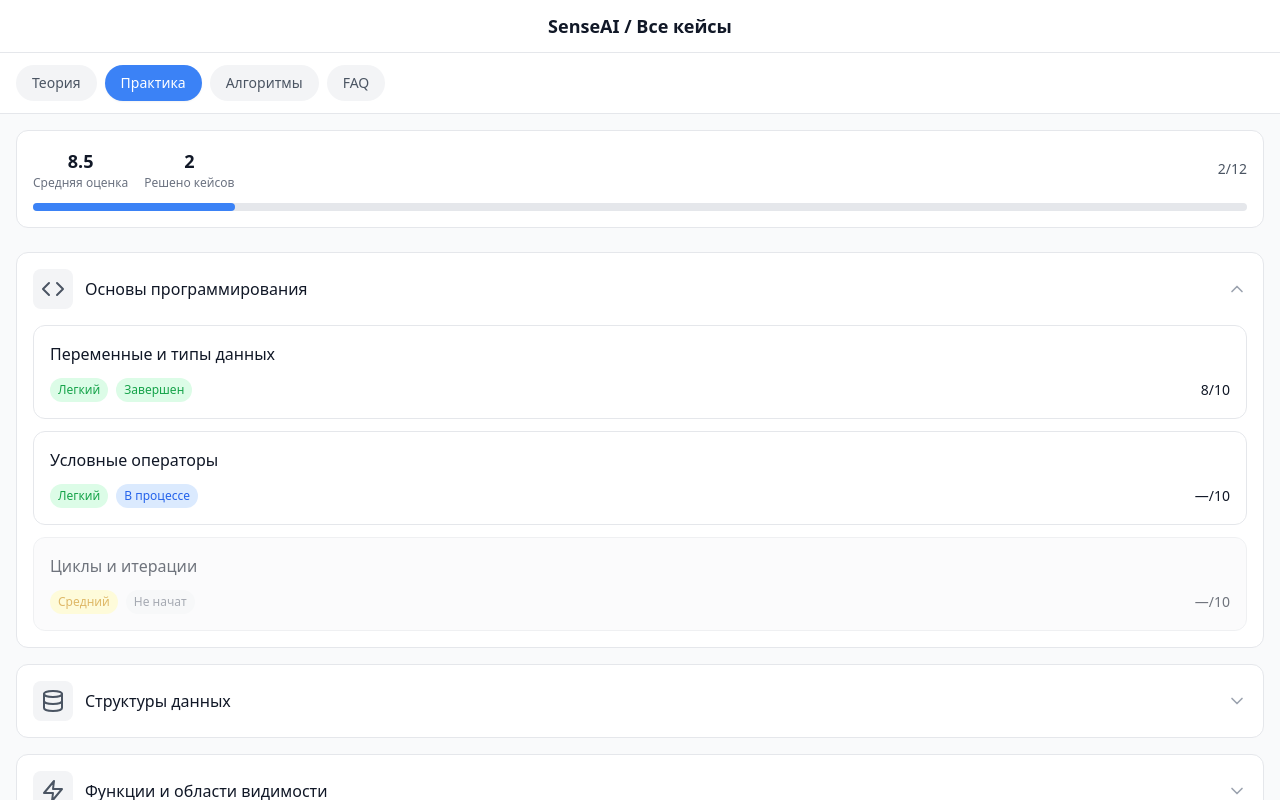
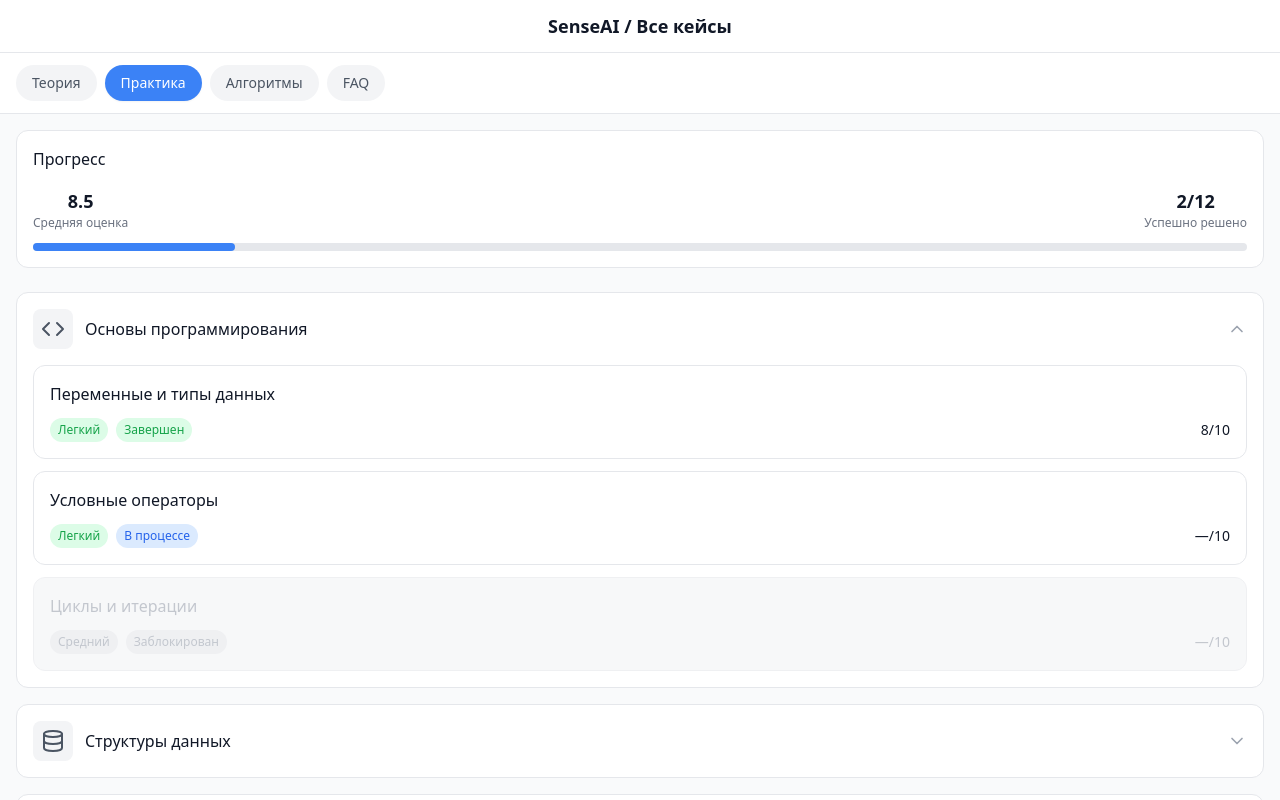
Before and after one commit to aleksey-kantuzov/practice-menu, a React (Vite) app: page / in a window 1280 px wide. Both pictures are taken after a click on the button "Основы программирования". Shown: the top 800 px of the page. Built offline with nearby package versions, Linux system fonts and the light colour scheme.

Commit message:
Обновить прогресс-бар и логику разблокировки

```diff
--- a/src/components/PracticeAccordion.tsx
+++ b/src/components/PracticeAccordion.tsx
@@ -1,6 +1,7 @@
 import React, { useState } from 'react';
-import { ChevronDown, CheckCircle, Play, Lock, Code, Database, Zap, Clock } from 'lucide-react';
+import { ChevronDown, Code, Database, Zap, Clock } from 'lucide-react';
 import { PracticeBlock, Task } from '../types';
+import { practiceBlocks } from '../data/practiceData';
 
 interface PracticeAccordionProps {
   block: PracticeBlock;
@@ -66,6 +67,22 @@ const getStatusText = (status: Task['status']) => {
   }
 };
 
+// Функция для определения доступности задачи
+const isTaskUnlocked = (taskId: number): boolean => {
+  // Получаем все задачи в порядке их следования
+  const allTasks = practiceBlocks.flatMap(block => block.tasks);
+  const currentTaskIndex = allTasks.findIndex(task => task.id === taskId);
+
+  if (currentTaskIndex === 0) {
+    // Первая задача всегда доступна
+    return true;
+  }
+
+  // Проверяем, завершена ли предыдущая задача
+  const previousTask = allTasks[currentTaskIndex - 1];
+  return previousTask.status === 'completed';
+};
+
 export const PracticeAccordion: React.FC<PracticeAccordionProps> = ({
   block,
   onTaskClick
@@ -102,44 +119,61 @@ export const PracticeAccordion: React.FC<PracticeAccordionProps> = ({
         } overflow-hidden`}
       >
         <div className="px-4 pb-4 space-y-3">
-          {block.tasks.map((task) => (
+          {block.tasks.map((task) => {
+            const isUnlocked = isTaskUnlocked(task.id);
+            const isClickable = isUnlocked && task.status !== 'not_started';
+
+            return (
               <button
                 key={task.id}
-              onClick={() => task.status !== 'not_started' && onTaskClick(task)}
-              disabled={task.status === 'not_started'}
+                onClick={() => isClickable && onTaskClick(task)}
+                disabled={!isUnlocked}
                 className={`w-full p-4 rounded-xl border text-left transition-all duration-200 ${
-                task.status === 'not_started'
-                  ? 'border-gray-200 bg-gray-50 opacity-60 cursor-not-allowed'
-                  : 'border-gray-200 bg-white hover:border-blue-300 hover:bg-blue-50 hover:shadow-md'
+                  !isUnlocked
+                    ? 'border-gray-200 bg-gray-100 opacity-60 cursor-not-allowed'
+                    : isClickable
+                    ? 'border-gray-200 bg-white hover:border-blue-300 hover:bg-blue-50 hover:shadow-md'
+                    : 'border-gray-200 bg-gray-50'
                 }`}
               >
                 <div className="flex items-center justify-between">
                   <div className="flex-1">
-                  <h4 className="font-medium text-gray-900 mb-3">{task.title}</h4>
+                    <h4 className={`font-medium mb-3 ${
+                      !isUnlocked ? 'text-gray-400' : 'text-gray-900'
+                    }`}>
+                      {task.title}
+                    </h4>
 
                     <div className="flex items-center justify-between">
                       <div className="flex items-center space-x-2">
                         <span className={`px-2 py-1 text-xs font-medium rounded-full ${
-                        getDifficultyColor(task.difficulty)
+                          !isUnlocked
+                            ? 'text-gray-400 bg-gray-200'
+                            : getDifficultyColor(task.difficulty)
                         }`}>
                           {getDifficultyText(task.difficulty)}
                         </span>
 
                         <span className={`px-2 py-1 text-xs font-medium rounded-full ${
-                        getStatusColor(task.status)
+                          !isUnlocked
+                            ? 'text-gray-400 bg-gray-200'
+                            : getStatusColor(task.status)
                         }`}>
-                        {getStatusText(task.status)}
+                          {!isUnlocked ? 'Заблокирован' : getStatusText(task.status)}
                         </span>
                       </div>
 
-                    <div className="text-sm font-medium text-gray-900">
+                      <div className={`text-sm font-medium ${
+                        !isUnlocked ? 'text-gray-400' : 'text-gray-900'
+                      }`}>
                         {task.best_score !== null ? `${task.best_score}/10` : '—/10'}
                       </div>
                     </div>
                   </div>
                 </div>
               </button>
-          ))}
+            );
+          })}
         </div>
       </div>
     </div>
--- a/src/components/PracticeScreen.tsx
+++ b/src/components/PracticeScreen.tsx
@@ -28,19 +28,21 @@ export const PracticeScreen: React.FC<PracticeScreenProps> = ({
     <div className="min-h-screen bg-gray-50">
       <div className="p-4">
         <div className="mb-6 p-4 bg-white rounded-xl border border-gray-200">
+          <div className="flex items-center justify-between mb-4">
+            <h3 className="text-base font-medium text-gray-900">Прогресс</h3>
+          </div>
+
           <div className="flex items-center justify-between mb-3">
-            <div className="flex items-center space-x-4">
-              <div className="text-center">
-                <div className="text-lg font-bold text-gray-900">{averageScore}</div>
-                <div className="text-xs text-gray-500">Средняя оценка</div>
-              </div>
-              <div className="text-center">
-                <div className="text-lg font-bold text-gray-900">{completedTasks}</div>
-                <div className="text-xs text-gray-500">Решено кейсов</div>
-              </div>
+            <div className="text-center">
+              <div className="text-lg font-bold text-gray-900">{averageScore}</div>
+              <div className="text-xs text-gray-500">Средняя оценка</div>
             </div>
-            <span className="text-sm font-medium text-gray-600">{completedTasks}/{totalTasks}</span>
+            <div className="text-center">
+              <div className="text-lg font-bold text-gray-900">{completedTasks}/{totalTasks}</div>
+              <div className="text-xs text-gray-500">Успешно решено</div>
+            </div>
           </div>
+
           <div className="w-full bg-gray-200 rounded-full h-2">
             <div
               className="bg-blue-500 h-2 rounded-full transition-all duration-300"
```
Lines whose indentation alone changed are shown as unchanged.
